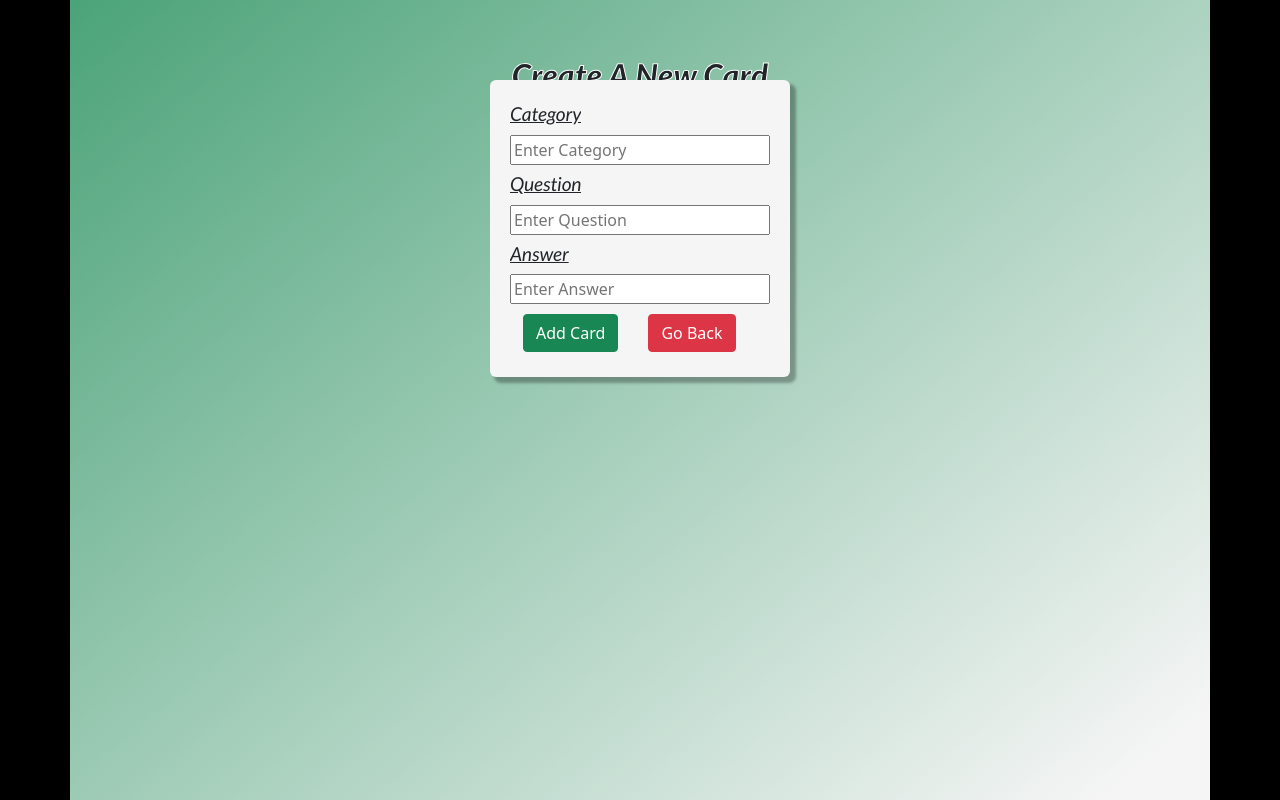
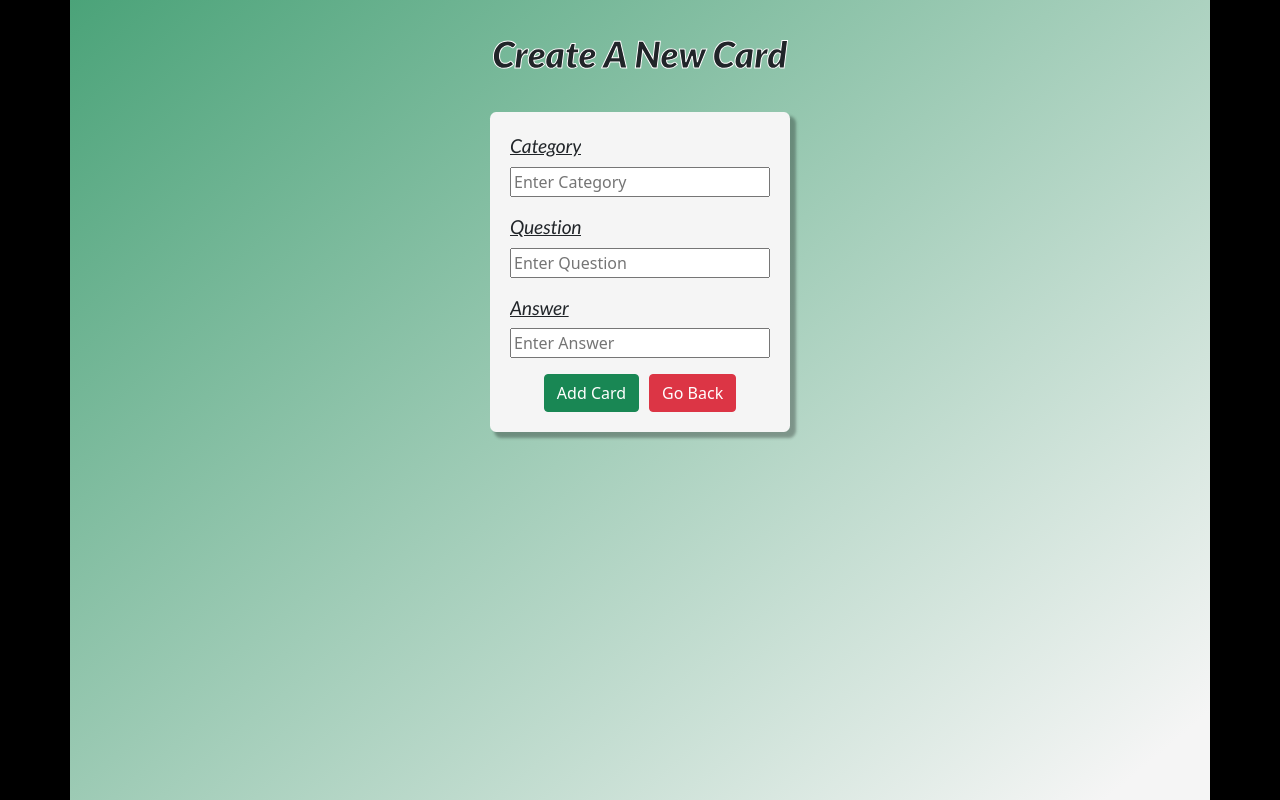
Before and after one commit to cybergoose13/flashcards, a Django app: page /new in a window 1280 px wide. Run offline with Django 3.2, Linux system fonts and the light colour scheme.

Commit message:
create card styling

```diff
--- a/flashcard_app/static/css/newCard.css
+++ b/flashcard_app/static/css/newCard.css
@@ -12,7 +12,7 @@ html body {
 }
 
 form {
-  margin: 0 auto;
+  margin: 2em auto;
   width: 300px;
   background: whitesmoke;
   border-radius: 2%;
@@ -28,7 +28,7 @@ label {
 
 input[type=text] {
   width: 100%;
-  margin-bottom: 5px;
+  margin-bottom: 1em;
 }
 
 .container {
@@ -41,7 +41,7 @@ input[type=text] {
 }
 
 .header {
-  margin: 5% 0 auto;
+  margin: 2em auto;
   width: 100%;
   height: 100%;
   text-align: center;
@@ -50,13 +50,18 @@ input[type=text] {
 .header > h1 {
   font-family: Lato, sans-serif;
   font-weight: 900;
-  font-size: 2em;
+  font-size: 2.3em;
   -webkit-text-stroke-color: white;
   -webkit-text-stroke-width: 1px;
 }
 
+.button-box {
+  display: flex;
+  justify-content: center;
+}
+
 .btn {
-  margin: 5px 5%;
+  margin: 0 5px;
 }
 
 /*# sourceMappingURL=newCard.css.map */
--- a/flashcard_app/static/css/newCard.sass
+++ b/flashcard_app/static/css/newCard.sass
@@ -13,7 +13,7 @@ html body
 
 
 form
-    margin: 0 auto
+    margin: 2em auto
     width: 300px
     // background: rgba(163, 244, 163, .8)
     background: whitesmoke
@@ -31,7 +31,7 @@ label
 
 input[type="text"]
     width: 100%
-    margin-bottom: 5px
+    margin-bottom: 1em
 
 
 .container
@@ -44,7 +44,7 @@ input[type="text"]
 
 
 .header
-    margin: 5% 0 auto
+    margin: 2em auto
     width: 100%
     height: 100%
     text-align: center
@@ -53,11 +53,15 @@ input[type="text"]
 .header > h1
     font-family: Lato, sans-serif
     font-weight: 900
-    font-size: 2em
+    font-size: 2.3em
     -webkit-text-stroke-color: white
     -webkit-text-stroke-width: 1px
 
 
+.button-box
+    display: flex
+    justify-content: center
+
+
 .btn
-    margin: 5px 5%
-    // box-shadow: 5px 5px 3px 1px rgba(0, 0, 0, .3)
+    margin: 0 5px
--- a/flashcard_app/templates/newCard.html
+++ b/flashcard_app/templates/newCard.html
@@ -33,10 +33,13 @@
                     <input type="text" name="answer" placeholder="Enter Answer"
                         id="answer-input">
                 </div>
+
+                <div class="button-box">
                     <input class="btn btn-success" type="submit" value="Add Card">
                     <a href="/">
                         <button class="btn btn-danger" type="button">Go Back</button>
                     </a>
+                </div>
             </form>
         </div>
     </div>
```
Also changed, not shown: 1 other file.
